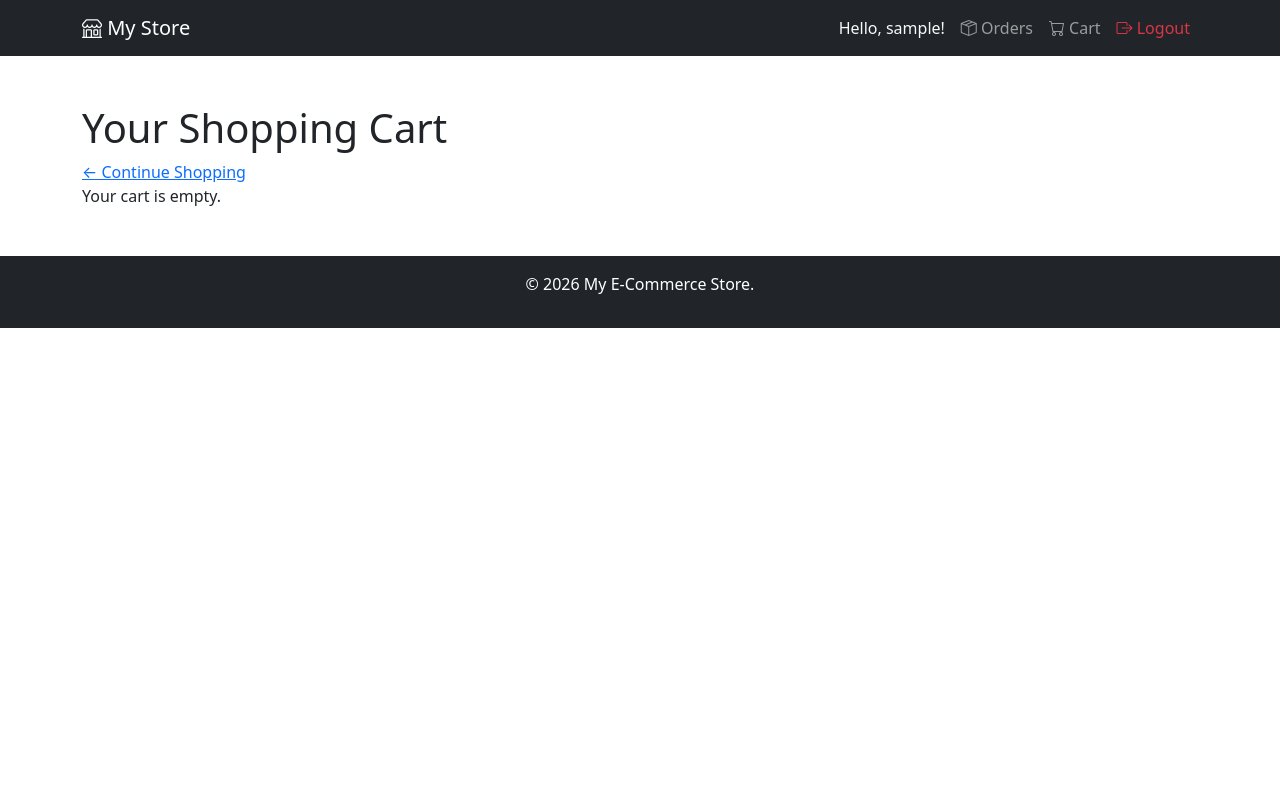
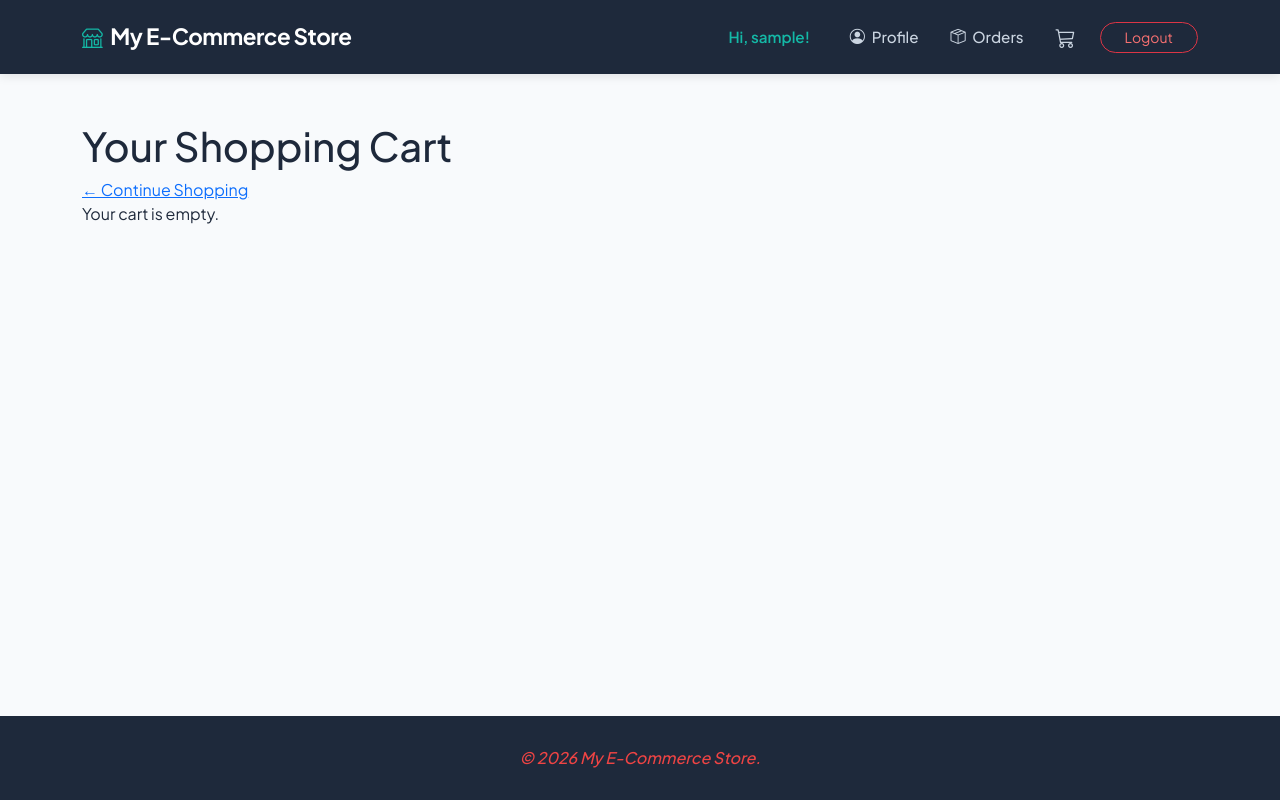
Before and after one commit to archana251104/E-commerce, a Django app: page /cart/ in a window 1280 px wide. Run offline with Django 5.2, Linux system fonts and the light colour scheme; the visitor is signed in with stand-in values (Sample User, id 1); data comes from the database, SQL or seed files in the repository; data that the repository does not hold is empty.

Commit message:
Fix accessibility warning in shop base template

```diff
--- a/shop/templates/shop/base.html
+++ b/shop/templates/shop/base.html
@@ -4,39 +4,211 @@
     <meta charset="UTF-8">
     <meta name="viewport" content="width=device-width, initial-scale=1.0">
     <title>My E-Commerce Store</title>
+
+    <!-- Google Fonts for Modern Look -->
+    <link rel="preconnect" href="https://fonts.googleapis.com">
+    <link rel="preconnect" href="https://fonts.gstatic.com" crossorigin>
+    <link href="https://fonts.googleapis.com/css2?family=Plus+Jakarta+Sans:wght@400;500;600;700&display=swap" rel="stylesheet">
+
     <link href="https://cdn.jsdelivr.net/npm/bootstrap@5.3.0/dist/css/bootstrap.min.css" rel="stylesheet">
     <link rel="stylesheet" href="https://cdn.jsdelivr.net/npm/bootstrap-icons@1.11.1/font/bootstrap-icons.css">
+
     {% load static %}
     <link rel="stylesheet" href="{% static 'css/style.css' %}">
+
     <style>
-        .hero-section { background: linear-gradient(135deg, #667eea 0%, #764ba2 100%); color: white; padding: 60px 0; border-radius: 15px; margin-bottom: 30px; text-align: center; }
-        .category-btn { width: 100%; text-align: left; margin-bottom: 5px; transition: all 0.3s; }
-        .category-btn:hover { transform: translateX(5px); background-color: #f8f9fa; }
+        /* CUSTOM THEME CSS - CLEAN & MODERN */
+        body {
+            font-family: 'Plus Jakarta Sans', sans-serif;
+            background-color: #f8fafc;
+            display: flex;
+            flex-direction: column;
+            min-height: 100vh;
+            color: #1e293b;
+        }
+        .main-content { flex: 1; }
+
+        /* Navbar - Dark Navy / Slate */
+        .navbar {
+            background-color: #1e293b !important;  /* DARK NAVY */
+            padding: 14px 0;
+            box-shadow: 0 2px 10px rgba(0,0,0,0.1);
+            border-bottom: none;
+        }
+        .navbar-brand {
+            font-weight: 700;
+            color: #ffffff !important;  /* WHITE TEXT */
+            font-size: 1.4rem;
+            letter-spacing: -0.5px;
+        }
+        .navbar-brand i { color: #14b8a6; margin-right: 8px; font-size: 1.3rem; }
+
+        .nav-link {
+            color: #cbd5e1 !important;  /* LIGHT GRAY TEXT */
+            font-weight: 500;
+            font-size: 0.95rem;
+            transition: color 0.2s ease;
+            padding-left: 16px !important;
+            padding-right: 16px !important;
+        }
+        .nav-link:hover { color: #14b8a6 !important; }
+
+        /* Hero Section - Bright Gradient */
+        .hero-section {
+            background: linear-gradient(135deg, #e0f2fe 0%, #ccfbf1 100%);
+            color: #0f172a;
+            padding: 70px 0;
+            border-radius: 32px;
+            margin-bottom: 40px;
+            text-align: center;
+        }
+        .hero-section h1 { font-weight: 700; letter-spacing: -1px; font-size: 3.2rem; }
+        .hero-section .btn-light {
+            background-color: #0f172a;
+            color: white;
+            border: none;
+            padding: 12px 36px;
+            border-radius: 50px;
+            font-weight: 600;
+            transition: 0.3s;
+        }
+        .hero-section .btn-light:hover {
+            background-color: #14b8a6;
+            color: white;
+            transform: translateY(-3px);
+            box-shadow: 0 8px 20px rgba(20, 184, 166, 0.3);
+        }
+
+        /* Category Buttons */
+        .category-btn {
+            border-radius: 50px;
+            padding: 10px 20px;
+            border: 1px solid #e2e8f0;
+            color: #475569;
+            background-color: #ffffff;
+            font-weight: 500;
+            text-align: left;
+            transition: all 0.3s;
+        }
+        .category-btn:hover {
+            background-color: #14b8a6;
+            color: white;
+            border-color: #14b8a6;
+            transform: translateX(8px);
+        }
+
+        /* Product Cards - Minimalist */
+        .product-card {
+            border: 1px solid #e2e8f0;
+            border-radius: 20px;
+            overflow: hidden;
+            background: #ffffff;
+            transition: all 0.3s ease;
+        }
+        .product-card:hover {
+            transform: translateY(-6px);
+            box-shadow: 0 12px 30px rgba(0,0,0,0.06);
+            border-color: #14b8a6;
+        }
+        .product-title {
+            font-weight: 600;
+            color: #0f172a;
+            font-size: 1.1rem;
+        }
+        .product-price {
+            color: #14b8a6;
+            font-weight: 700;
+            font-size: 1.2rem;
+        }
+
+        /* LOGIN & REGISTER BUTTONS */
+        .btn-register {
+            background-color: transparent;
+            color: #ffffff;          /* WHITE TEXT (for dark navbar) */
+            border: none;
+            border-radius: 50px;
+            padding: 8px 24px;
+            font-weight: 600;
+            transition: 0.3s;
+        }
+        .btn-register:hover {
+            background-color: #14b8a6;
+            color: #ffffff;
+            transform: scale(1.02);
+        }
+
+        .btn-login {
+            background-color: transparent;
+            border: none;
+            color: #cbd5e1;          /* LIGHT GRAY TEXT */
+            border-radius: 50px;
+            padding: 8px 22px;
+            font-weight: 600;
+            transition: 0.3s;
+        }
+        .btn-login:hover {
+            background-color: #14b8a6;
+            color: #ffffff;
+        }
+
+        /* Footer - Dark Navy */
+        footer {
+            background-color: #1e293b !important;  /* SAME DARK NAVY */
+            color: #cbd5e1 !important;
+            border-top: none;
+            padding: 30px 0;
+        }
+        footer p { margin: 0; font-weight: 500; }
+        footer i { color: #ef4444; }
     </style>
 </head>
 <body>
-    <nav class="navbar navbar-expand-lg navbar-dark bg-dark">
+
+    <!-- NAVBAR -->
+    <nav class="navbar navbar-expand-lg">
         <div class="container">
-            <a class="navbar-brand" href="{% url 'product_list' %}"><i class="bi bi-shop"></i> My Store</a>
+            <a class="navbar-brand" href="{% url 'product_list' %}"><i class="bi bi-shop"></i>My E-Commerce Store</a>
+
             <div class="collapse navbar-collapse">
-                <ul class="navbar-nav ms-auto">
+                <ul class="navbar-nav ms-auto align-items-center">
                     {% if user.is_authenticated %}
-                        <li class="nav-item"><span class="nav-link text-light">Hello, {{ user.username }}!</span></li>
-                        <li class="nav-item"><a class="nav-link" href="{% url 'order_history' %}"><i class="bi bi-box-seam"></i> Orders</a></li>
-                        <li class="nav-item"><a class="nav-link" href="{% url 'cart_view' %}"><i class="bi bi-cart"></i> Cart</a></li>
-                        <li class="nav-item"><a class="nav-link text-danger" href="{% url 'logout' %}"><i class="bi bi-box-arrow-right"></i> Logout</a></li>
+                        <li class="nav-item me-2"><span class="nav-link" style="color: #14b8a6 !important; font-weight: 600;">Hi, {{ user.username }}!</span></li>
+
+                        <li class="nav-item"><a class="nav-link" href="{% url 'profile' %}"><i class="bi bi-person-circle me-1"></i> Profile</a></li>
+                        <li class="nav-item"><a class="nav-link" href="{% url 'order_history' %}"><i class="bi bi-box-seam me-1"></i> Orders</a></li>
+                        <li class="nav-item me-2">
+                            <a class="nav-link position-relative" href="{% url 'cart_view' %}" aria-label="View cart">
+                                <i class="bi bi-cart3 fs-5"></i>
+                                <span class="visually-hidden">View cart</span>
+                            </a>
+                        </li>
+                        <li class="nav-item">
+                            <form method="post" action="{% url 'logout' %}" style="display: inline;">
+                                {% csrf_token %}
+                                <button type="submit" class="btn btn-outline-danger btn-sm rounded-pill px-4" style="color: #f87171;">Logout</button>
+                            </form>
+                        </li>
                     {% else %}
-                        <li class="nav-item"><a class="nav-link" href="{% url 'login' %}">Login</a></li>
-                        <li class="nav-item"><a class="nav-link" href="{% url 'register' %}">Register</a></li>
+                        <!-- UPDATED BUTTONS -->
+                        <li class="nav-item me-3"><a class="btn btn-login" href="{% url 'login' %}">Login</a></li>
+                        <li class="nav-item"><a class="btn btn-register" href="{% url 'register' %}">Register</a></li>
                     {% endif %}
                 </ul>
             </div>
         </div>
     </nav>
-    <div class="container-fluid p-0">
-        {% block content %}{% endblock %}
+
+    <!-- MAIN CONTENT BLOCK -->
+    <div class="container-fluid p-0 main-content">
+        {% block content %}
+        {% endblock %}
     </div>
-    <footer class="bg-dark text-white text-center py-3 mt-5"><p>&copy; 2026 My E-Commerce Store.</p></footer>
+
+    <!-- FOOTER -->
+    <footer class="text-center">
+        <p> <i>&copy; 2026 My E-Commerce Store.</i></p>
+    </footer>
+
     <script src="https://cdn.jsdelivr.net/npm/bootstrap@5.3.0/dist/js/bootstrap.bundle.min.js"></script>
 </body>
 </html>
```
